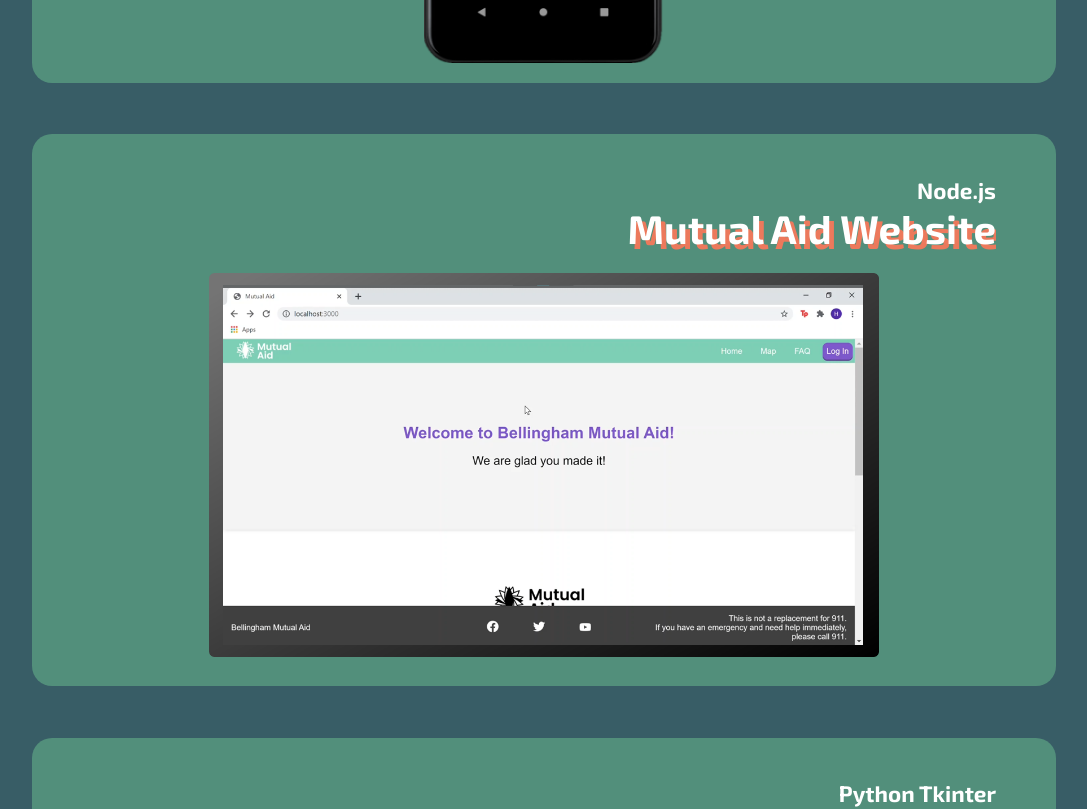
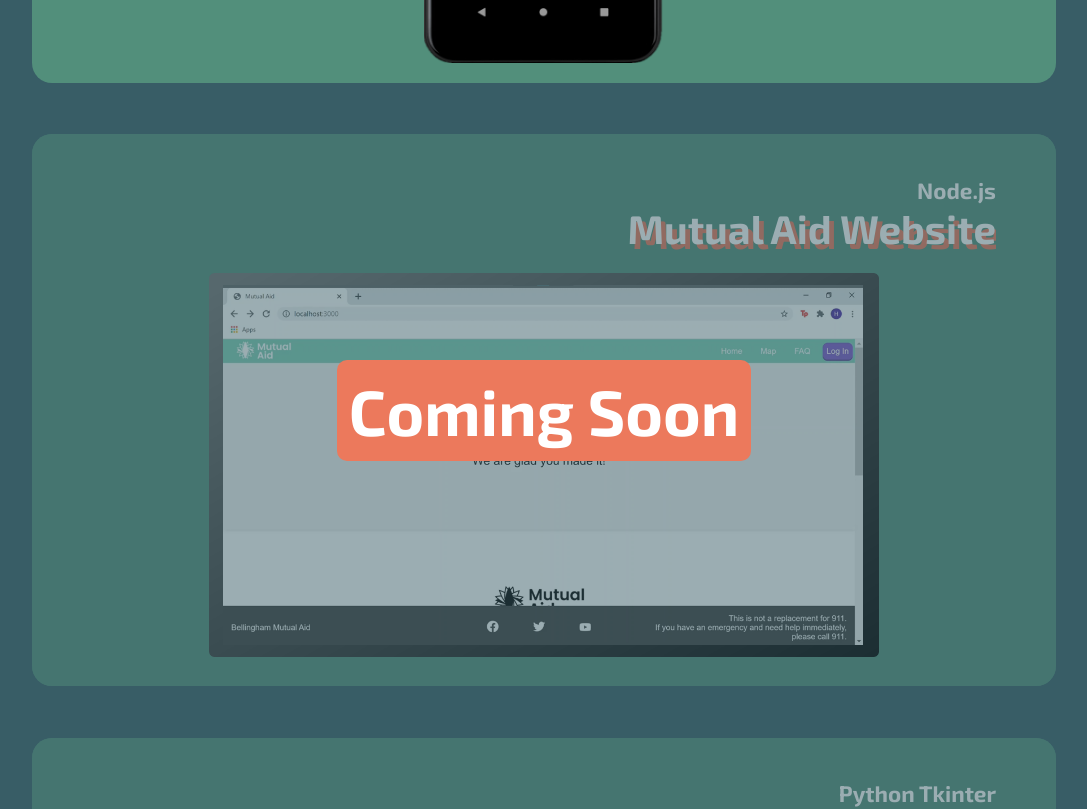
Before and after one commit to kneetoe/robertoepalma.com, a Next.js app: page / in a window 1280 px wide. Shown: the part 1320-2129 px from the top of the page, without its empty margins (96-1183 px from the left). Built offline with nearby package versions, Linux system fonts and the light colour scheme.

Commit message:
Unpublished project look

```diff
--- a/components/Project.js
+++ b/components/Project.js
@@ -3,8 +3,14 @@
 
 const Project = ({project}) => {
   return (
+    <div className={(project.published ? "" : projectStyle.unpublished)}>
+      <div className={projectStyle.overlay}>
+        <h2>Coming Soon</h2>
+      </div>
       <a href={'/projects/' + project.link}>
-        <div className={project.phone ? projectStyle.projectM : projectStyle.projectD}>
+          <div className={(project.phone ? projectStyle.projectM : projectStyle.projectD)
+
+            }>
               <div className={ project.phone ? projectStyle.phone : projectStyle.desktop}>
                   <img src={"/images/" + project.picture}></img>
               </div>
@@ -17,6 +23,7 @@
 
           </div>
       </a>
+    </div>
   )
 }
 
--- a/pages/index.js
+++ b/pages/index.js
@@ -16,6 +16,7 @@
       picture: "mindbot.png",
       phone: true,
       link: "mindbot",
+      published: true,
     },
     {
       id: 2,
@@ -24,6 +25,7 @@
       picture: "ma.png",
       phone: false,
       link: "mutual-aid",
+      published: false,
     },
     {
       id: 2,
@@ -32,6 +34,7 @@
       picture: "citi.png",
       phone: false,
       link: "citi-bank",
+      published: false,
     },
     {
       id: 2,
@@ -40,6 +43,7 @@
       picture: "deadwood.png",
       phone: false,
       link: "deadwood",
+      published: false,
     },
   ])
 
--- a/styles/Projects.module.scss
+++ b/styles/Projects.module.scss
@@ -79,9 +79,41 @@
         margin: 0;
     }
 
+
+
 }
 
-.project:hover {
+.overlay {
+    display: none;
+}
+
+.unpublished {
+    position: relative;
+    .overlay {
+        z-index: 9;
+        background: rgba(56, 93, 102 , 50%);
+        position: absolute;
+        top: 0;
+        left: 0;
+        height: 100%;
+        width: 100%;
+        border-radius: 20px;
+        display: flex;
+        align-items: center;
+        justify-content: center;
+
+        h2 {
+            color: #fff;
+            font-size: 4rem;
+            background-color:#EC795C;
+            padding: 12px;
+            border-radius: 10px;
+        }
+    }
+
+}
+
+.projectM:hover, .projectD:hover {
 
     transform: translate3d(0,-5px,0);
     box-shadow: 0 52px 74px rgb(0 0 0 / 5%);
@@ -145,6 +177,14 @@
 
     }
 
+    .unpublished {
+        .overlay {
+            h2 {
+                font-size: 1.5rem;
+            }
+        }
+    }
+
 
 
 
```
Lines whose indentation alone changed are shown as unchanged.
